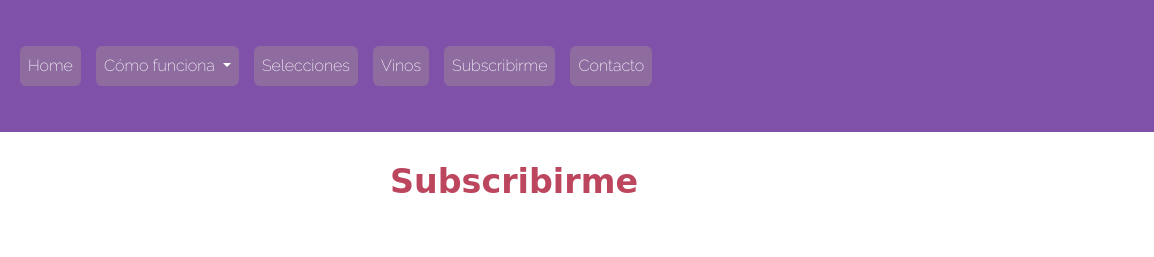
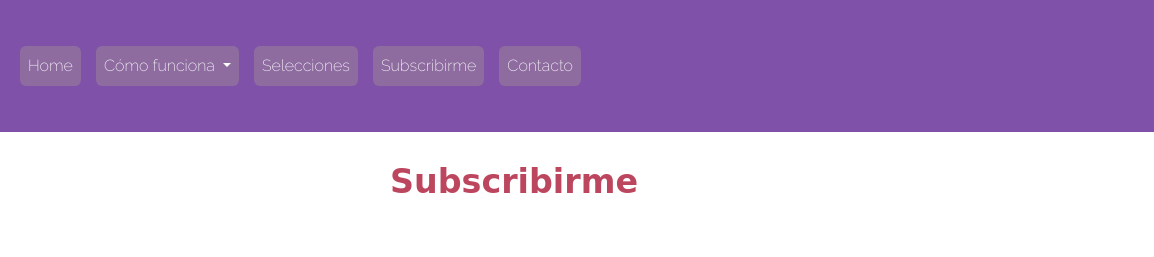
Before and after one commit to ailenserrano/wine-on-demand, a plain HTML site: page pages/subscribirme.html in a window 1280 px wide. Shown: the top 257 px of the page, 126-1280 px from the left. Drawn offline with nearby package versions, Linux system fonts and the light colour scheme; a web font is replaced by a local one.

Commit message:
delete vinos link from nav menu

```diff
--- a/pages/subscribirme.html
+++ b/pages/subscribirme.html
@@ -111,11 +111,6 @@
               <li class="nav-item header__menu__item">
                 <a class="nav-link active" href="../pages/selecciones.html"
                   >Selecciones</a
-                >
-              </li>
-              <li class="nav-item header__menu__item">
-                <a class="nav-link active" href="../pages/vinos.html"
-                  >Vinos</a
                 >
               </li>
               <li class="nav-item header__menu__item">
```
